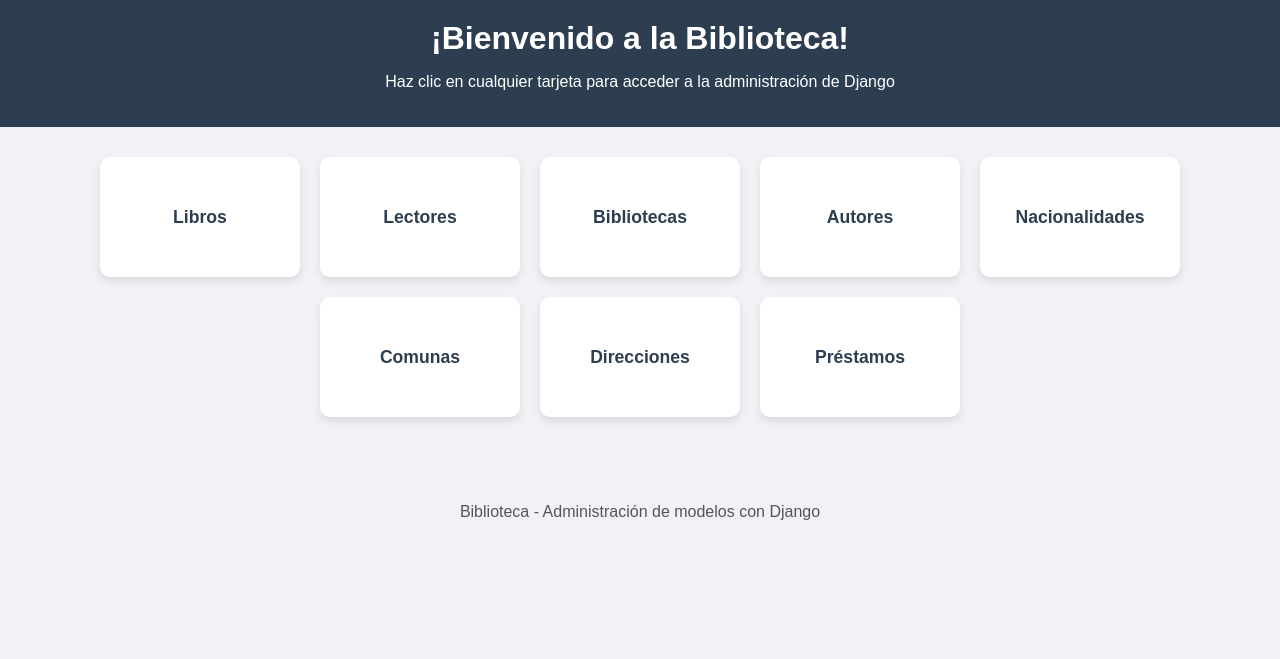
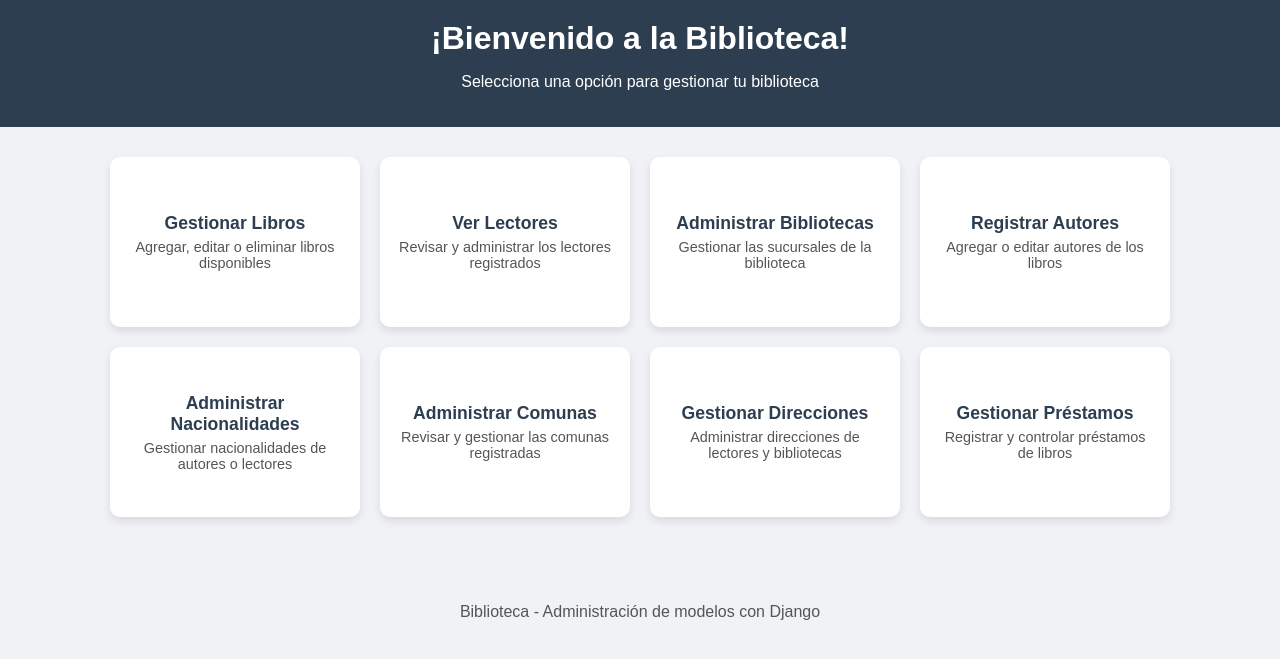
Before and after one commit to lindakrystal/BACKEND_IEI_170, a Django app: page /inicio/ in a window 1280 px wide. Shown: the top 659 px of the page. Run offline with Django 5.2, Linux system fonts and the light colour scheme.

Commit message:
avance 3

```diff
--- a/app_libreria/templates/inicio.html
+++ b/app_libreria/templates/inicio.html
@@ -31,12 +31,14 @@
             background-color: white;
             border-radius: 10px;
             box-shadow: 0 4px 8px rgba(0,0,0,0.1);
-            width: 200px;
-            height: 120px;
+            width: 220px;
+            height: 140px;
             display: flex;
+            flex-direction: column;
             align-items: center;
             justify-content: center;
             text-align: center;
+            padding: 15px;
             transition: transform 0.2s, box-shadow 0.2s;
         }
         .card:hover {
@@ -48,6 +50,12 @@
             color: #2c3e50;
             font-weight: bold;
             font-size: 1.1em;
+            margin-bottom: 5px;
+        }
+        .card p {
+            font-size: 0.9em;
+            color: #555;
+            margin: 0;
         }
         footer {
             text-align: center;
@@ -60,18 +68,42 @@
 <body>
     <header>
         <h1>{{ mensaje }}</h1>
-        <p>Haz clic en cualquier tarjeta para acceder a la administración de Django</p>
+        <p>Selecciona una opción para gestionar tu biblioteca</p>
     </header>
 
     <div class="container">
-        <div class="card"><a href="/admin/app_libreria/libro/">Libros</a></div>
-        <div class="card"><a href="/admin/app_libreria/lector/">Lectores</a></div>
-        <div class="card"><a href="/admin/app_libreria/biblioteca/">Bibliotecas</a></div>
-        <div class="card"><a href="/admin/app_libreria/autor/">Autores</a></div>
-        <div class="card"><a href="/admin/app_libreria/nacionalidad/">Nacionalidades</a></div>
-        <div class="card"><a href="/admin/app_libreria/comuna/">Comunas</a></div>
-        <div class="card"><a href="/admin/app_libreria/direccion/">Direcciones</a></div>
-        <div class="card"><a href="/admin/app_libreria/prestamo/">Préstamos</a></div>
+        <div class="card">
+            <a href="/admin/app_libreria/libro/">Gestionar Libros</a>
+            <p>Agregar, editar o eliminar libros disponibles</p>
+        </div>
+        <div class="card">
+            <a href="/admin/app_libreria/lector/">Ver Lectores</a>
+            <p>Revisar y administrar los lectores registrados</p>
+        </div>
+        <div class="card">
+            <a href="/admin/app_libreria/biblioteca/">Administrar Bibliotecas</a>
+            <p>Gestionar las sucursales de la biblioteca</p>
+        </div>
+        <div class="card">
+            <a href="/admin/app_libreria/autor/">Registrar Autores</a>
+            <p>Agregar o editar autores de los libros</p>
+        </div>
+        <div class="card">
+            <a href="/admin/app_libreria/nacionalidad/">Administrar Nacionalidades</a>
+            <p>Gestionar nacionalidades de autores o lectores</p>
+        </div>
+        <div class="card">
+            <a href="/admin/app_libreria/comuna/">Administrar Comunas</a>
+            <p>Revisar y gestionar las comunas registradas</p>
+        </div>
+        <div class="card">
+            <a href="/admin/app_libreria/direccion/">Gestionar Direcciones</a>
+            <p>Administrar direcciones de lectores y bibliotecas</p>
+        </div>
+        <div class="card">
+            <a href="/admin/app_libreria/prestamo/">Gestionar Préstamos</a>
+            <p>Registrar y controlar préstamos de libros</p>
+        </div>
     </div>
 
     <footer>
```
